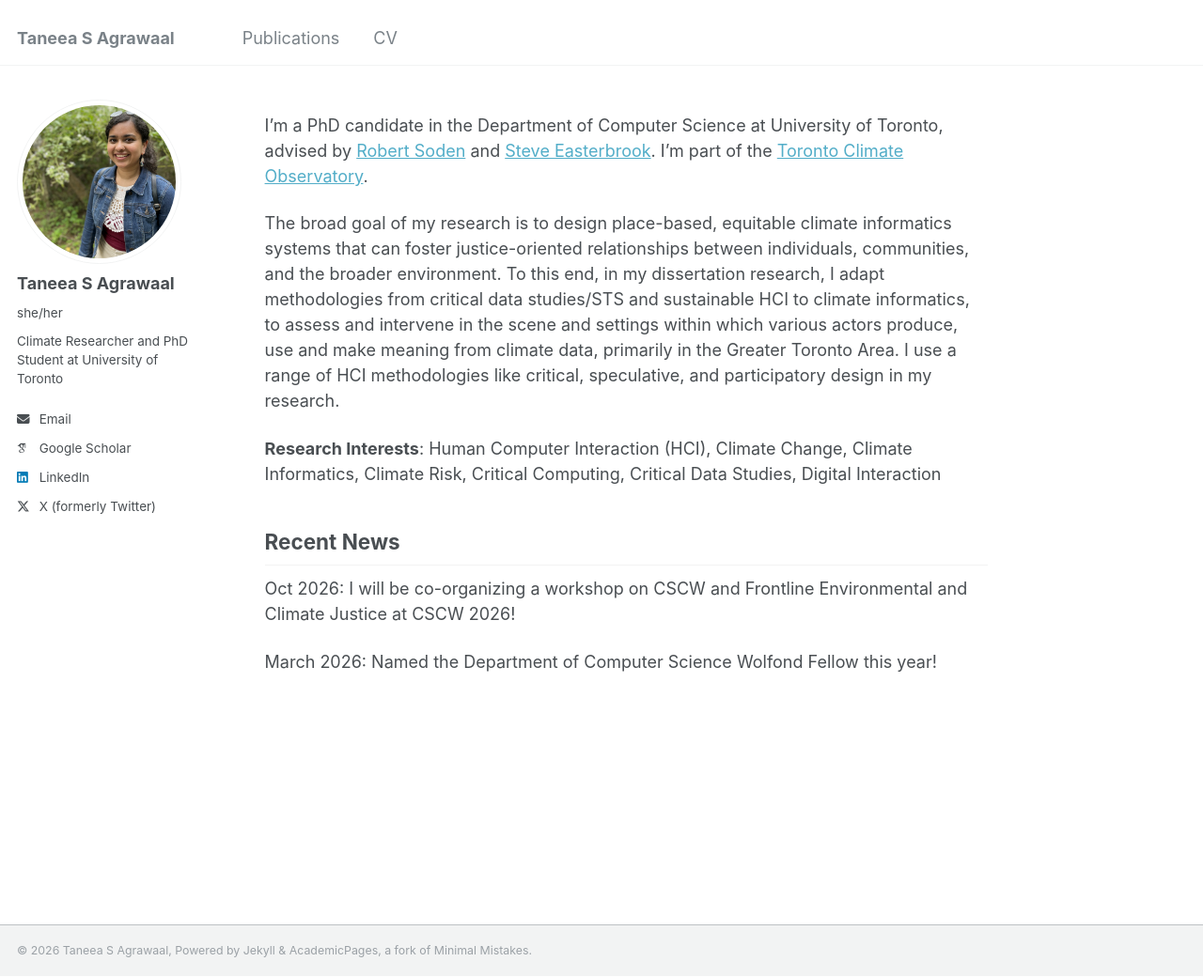
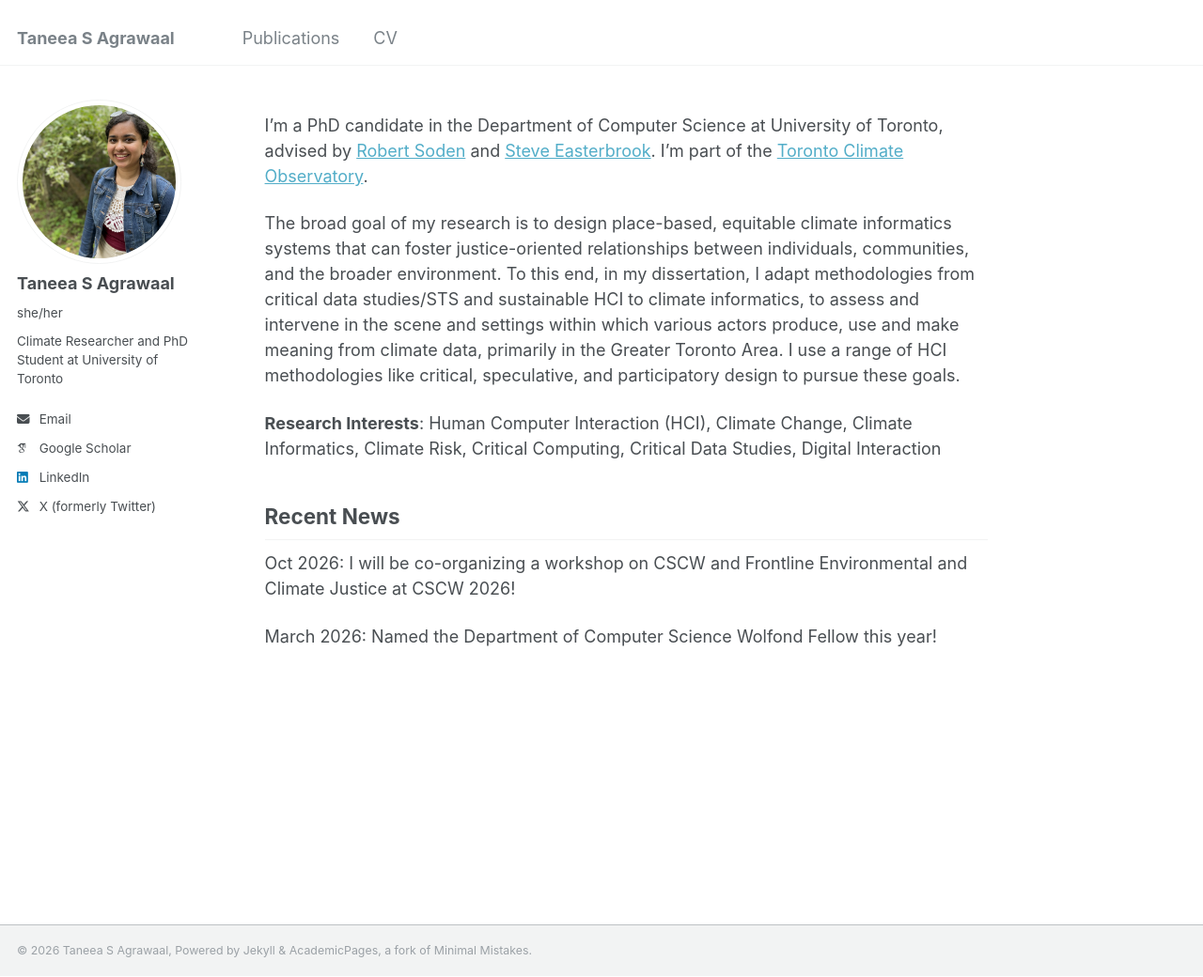
Before and after one commit to TanSA05/website, a Jekyll site: the page built from _pages/about.md, in a window 1280 px wide and 1040 px high. Shown: the whole window at 94% size. Built offline with Jekyll 4.4.1, drawn with Linux system fonts in a browser that asks for light colours; some web fonts are replaced.

Commit message:
Update about.md

```diff
--- a/_pages/about.md
+++ b/_pages/about.md
@@ -9,7 +9,7 @@ redirect_from:
 
 I'm a PhD candidate in the Department of Computer Science at University of Toronto, advised by [Robert Soden](http://robertsoden.io/) and [Steve Easterbrook](https://www.environment.utoronto.ca/people/directories/all-faculty/steve-easterbrook). I'm part of the [Toronto Climate Observatory](https://www.climateobservatory.ca/).
 
-The broad goal of my research is to design place-based, equitable climate informatics systems that can foster justice-oriented relationships between individuals, communities, and the broader environment. To this end, in my dissertation research, I adapt methodologies from critical data studies/STS and sustainable HCI to climate informatics, to assess and intervene in the scene and settings within which various actors produce, use and make meaning from climate data, primarily in the Greater Toronto Area. I use a range of HCI methodologies like critical, speculative, and participatory design in my research.
+The broad goal of my research is to design place-based, equitable climate informatics systems that can foster justice-oriented relationships between individuals, communities, and the broader environment. To this end, in my dissertation, I adapt methodologies from critical data studies/STS and sustainable HCI to climate informatics, to assess and intervene in the scene and settings within which various actors produce, use and make meaning from climate data, primarily in the Greater Toronto Area. I use a range of HCI methodologies like critical, speculative, and participatory design to pursue these goals.
 
 **Research Interests**: Human Computer Interaction (HCI), Climate Change, Climate Informatics, Climate Risk, Critical Computing, Critical Data Studies, Digital Interaction
 
```
